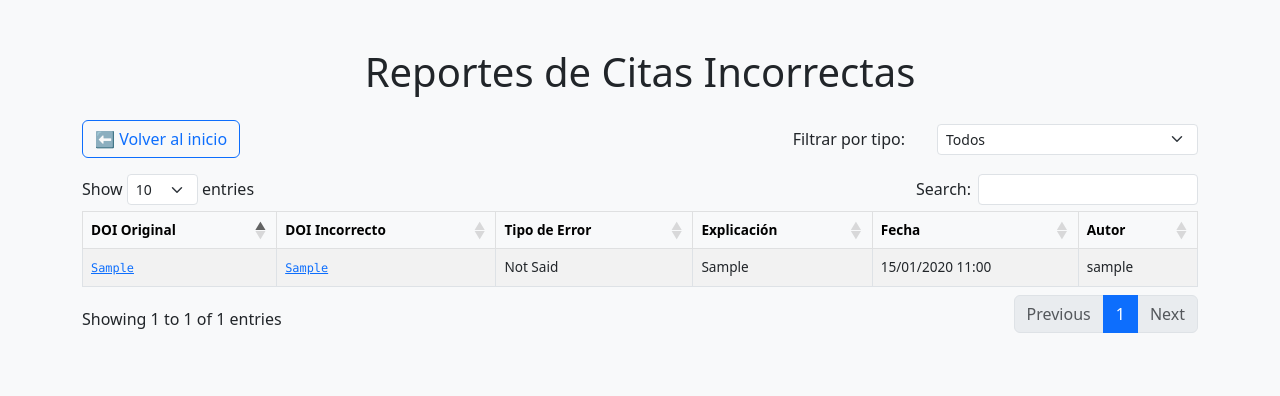
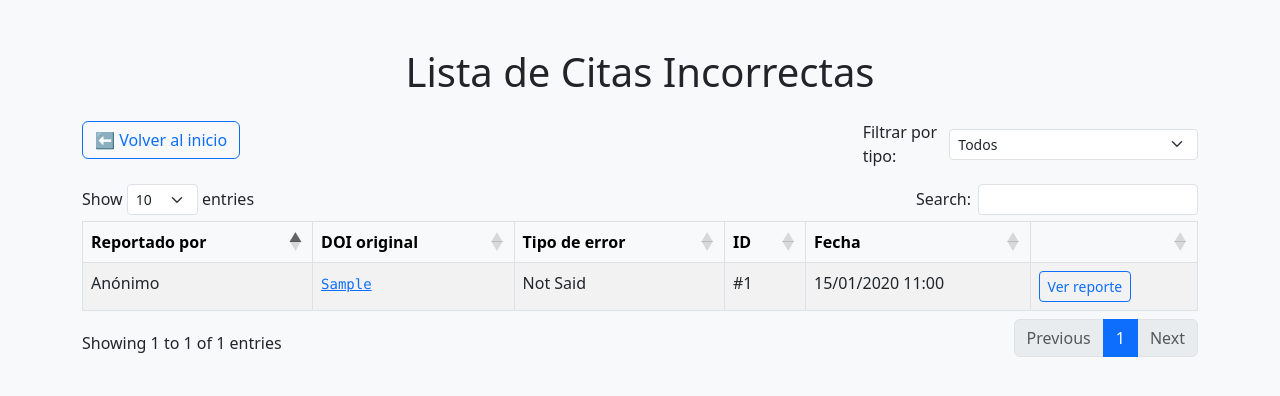
Before and after one commit to jorgebarrado/TFG, a Django app: page /citations/list/ in a window 1280 px wide. Shown: the top 396 px of the page. Run offline with Django 5.2, Linux system fonts and the light colour scheme; tables that the repository leaves empty hold one stand-in row (values such as "Sample post"); some libraries are stand-ins or nearby versions.

Commit message:
Pagina de reportes y nueva tabla de listas

```diff
--- a/tfg_project/citations/templates/citations/citation_list.html
+++ b/tfg_project/citations/templates/citations/citation_list.html
@@ -2,49 +2,31 @@
 <html lang="es">
 <head>
     <meta charset="UTF-8">
-    <title>Listado de Citas Incorrectas</title>
-
-    <!-- Bootstrap CSS -->
+    <title>Listado de Reportes</title>
     <link href="https://cdn.jsdelivr.net/npm/bootstrap@5.3.0/dist/css/bootstrap.min.css" rel="stylesheet">
-    <!-- DataTables CSS -->
     <link rel="stylesheet" href="https://cdn.datatables.net/1.13.6/css/dataTables.bootstrap5.min.css">
     <style>
         .table-responsive {
             overflow-x: auto;
         }
-
-        table {
-            font-size: 0.85rem; /* más pequeño */
-            table-layout: auto; /* distribuye columnas mejor */
-        }
-
-        table td, table th {
+        table td {
             max-width: 300px;
             word-break: break-word;
             white-space: normal;
         }
-
         table th {
             white-space: nowrap;
         }
     </style>
-
-
 </head>
 <body class="bg-light">
     <div class="container py-5">
-    <h1 class="mb-4 text-center">Reportes de Citas Incorrectas</h1>
+        <h1 class="mb-4 text-center">Lista de Citas Incorrectas</h1>
 
-    <div class="row align-items-center mb-3">
-        <div class="col-md-6 text-start mb-2 mb-md-0">
-            <a href="{% url 'home' %}" class="btn btn-outline-primary">
-                ⬅️ Volver al inicio
-            </a>
-        </div>
-        <div class="col-md-3 text-end">
-            <label for="typeFilter" class="form-label mb-0 me-2">Filtrar por tipo:</label>
-        </div>
-        <div class="col-md-3">
+        <div class="d-flex justify-content-between align-items-center mb-3 flex-wrap">
+            <a href="{% url 'home' %}" class="btn btn-outline-primary mb-2">⬅️ Volver al inicio</a>
+            <div class="d-flex align-items-center">
+                <label for="typeFilter" class="me-2 mb-0">Filtrar por tipo:</label>
                 <select id="typeFilter" class="form-select form-select-sm">
                     <option value="">Todos</option>
                     <option value="Not Said">Not Said</option>
@@ -59,38 +41,44 @@
             <table id="citationsTable" class="table table-striped table-hover table-bordered">
                 <thead class="table-light">
                     <tr>
-                    <th>DOI Original</th>
-                    <th>DOI Incorrecto</th>
-                    <th>Tipo de Error</th>
-                    <th>Explicación</th>
+                        <th>Reportado por</th>
+                        <th>DOI original</th>
+                        <th>Tipo de error</th>
+                        <th>ID</th>
                         <th>Fecha</th>
-                    <th>Autor</th>
+                        <th></th>
                     </tr>
                 </thead>
                 <tbody>
                     {% for c in citations %}
                     <tr>
                         <td>
+                            {% if c.author %}
+                                {{ c.author.username }}
+                            {% else %}
+                                Anónimo
+                            {% endif %}
+                        </td>
+                        <td>
                             <a href="#" class="doi-link" data-doi="{{ c.doi_original }}">
                                 <code>{{ c.doi_original }}</code>
                             </a>
                         </td>
+                        <td>{{ c.get_citation_type_display }}</td>
+                        <td>#{{ c.id }}</td>
+                        <td>{{ c.created_at|date:"d/m/Y H:i" }}</td>
                         <td>
-                        <a href="#" class="doi-link" data-doi="{{ c.doi_incorrect }}">
-                            <code>{{ c.doi_incorrect }}</code>
+                            <a href="{% url 'citation_detail' c.id %}" class="btn btn-sm btn-outline-primary" title="Ver todos los detalles del reporte">
+                                Ver reporte
                             </a>
                         </td>
-                    <td>{{ c.get_citation_type_display }}</td>
-                    <td>{{ c.incorrect_reason }}</td>
-                    <td>{{ c.created_at|date:"d/m/Y H:i" }}</td>
-                    <td>{% if c.user %}{{ c.user.username }}{% else %}Anónimo{% endif %}</td>
                     </tr>
                     {% endfor %}
                 </tbody>
             </table>
         </div>
         {% else %}
-    <div class="alert alert-info text-center">No hay citas registradas aún.</div>
+        <div class="alert alert-info text-center">No hay reportes aún.</div>
         {% endif %}
     </div>
 
@@ -111,14 +99,11 @@
         </div>
     </div>
 
-<!-- jQuery y DataTables JS -->
+    <!-- Scripts -->
     <script src="https://code.jquery.com/jquery-3.7.0.min.js"></script>
     <script src="https://cdn.datatables.net/1.13.6/js/jquery.dataTables.min.js"></script>
     <script src="https://cdn.datatables.net/1.13.6/js/dataTables.bootstrap5.min.js"></script>
-<!-- Bootstrap JS -->
     <script src="https://cdn.jsdelivr.net/npm/bootstrap@5.3.0/dist/js/bootstrap.bundle.min.js"></script>
-
-<!-- Script DataTables + Filtro + Modal DOI -->
     <script>
         $(document).ready(function () {
             var table = $('#citationsTable').DataTable({
@@ -128,7 +113,7 @@
             });
 
             $('#typeFilter').on('change', function () {
-            var selected = $(this).val();
+                const selected = $(this).val();
                 if (selected) {
                     table.column(2).search('^' + selected + '$', true, false).draw();
                 } else {
@@ -136,7 +121,6 @@
                 }
             });
 
-        // Manejo de clic en DOIs para mostrar metadatos
             $(document).on('click', '.doi-link', function (e) {
                 e.preventDefault();
                 const doi = $(this).data('doi');
```
Also changed, not shown: tfg_project/citations/templates/citations/citation_detail.html (+132 -12 lines). Lines whose indentation alone changed are shown as unchanged.
